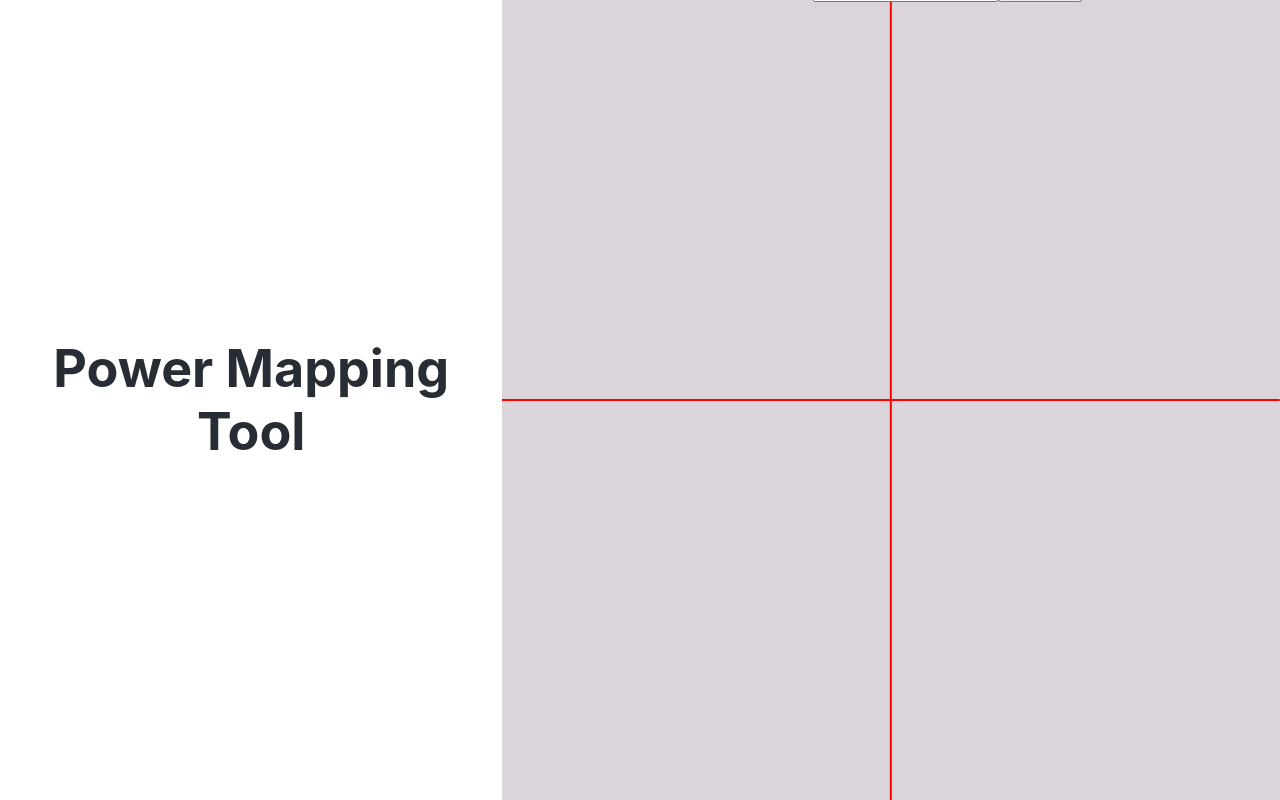
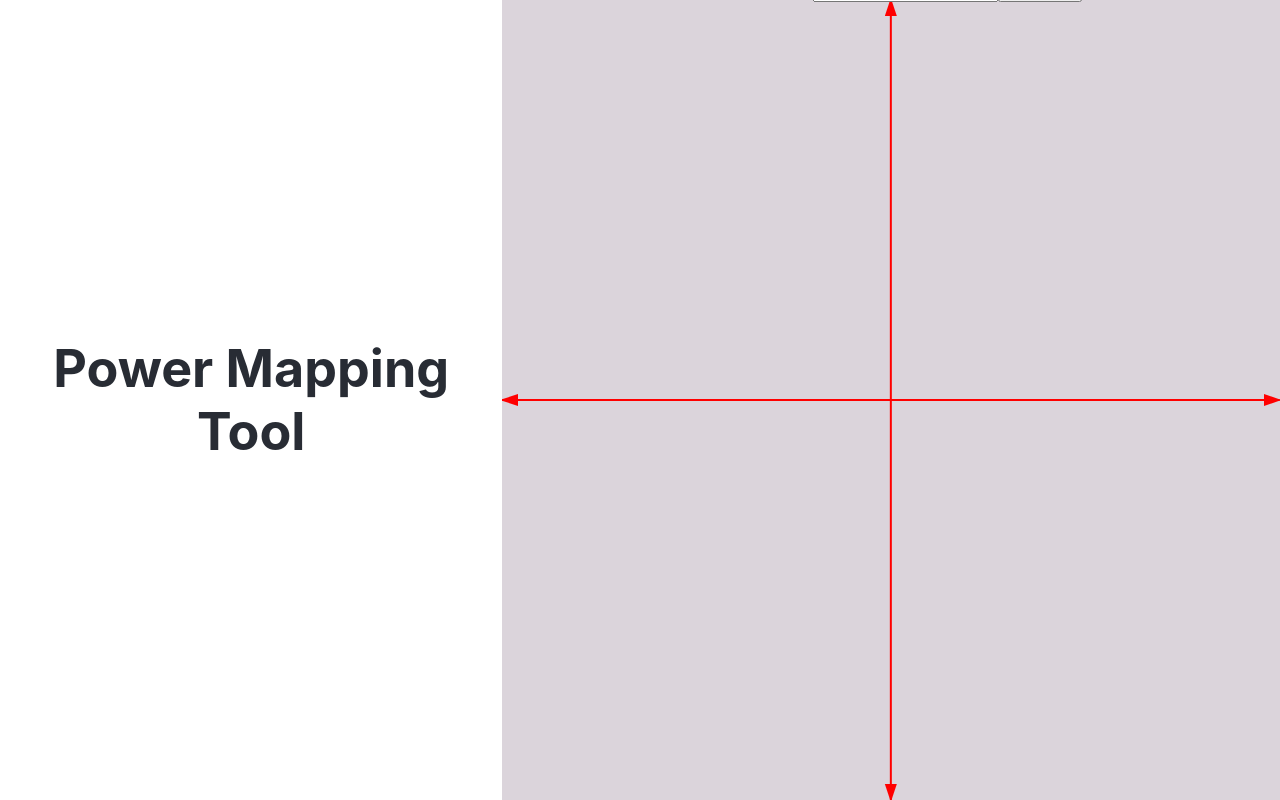
Before and after one commit to rabblerouser/power-map, a React (Create React App) app: page / in a window 1280 px wide. Built offline with nearby package versions, Linux system fonts and the light colour scheme.

Commit message:
[Alex] Add arrow to axis

```diff
--- a/src/axis/axis.js
+++ b/src/axis/axis.js
@@ -26,11 +26,18 @@ class Axis extends Component {
         return (
             <div className="axis">
                 <svg className='line'>
-                    <line x1={"50%"} y1={"0"} x2={"50%"} y2={"100%"} markerEnd={ 'url(#markerArrow)' }  style={{ stroke: 'red', strokeWidth: 2 }} />
+                    <marker id="arrow" markerWidth="10" markerHeight="10" refX="8" refY="3" orient="auto-start-reverse" markerUnits="strokeWidth">
+                        <path d="M0,0 L0,6 L9,3 z" fill="#f00" />
+                    </marker>
+                    <line x1={"50%"} y1={"0"} x2={"50%"} y2={"100%"}
+                          markerEnd={ 'url(#arrow)' } markerStart={' url(#arrow) '}
+                          style={{ stroke: 'red', strokeWidth: 2 }} />
                 </svg>
 
                 <svg className='line'>
-                    <line x1={"0"} y1={"50%"} x2={"100%"} y2={"50%"} markerEnd={ 'url(#markerArrow)' }  style={{ stroke: 'red', strokeWidth: 2 }} />
+                    <line x1={"0"} y1={"50%"} x2={"100%"} y2={"50%"}
+                          markerEnd={ 'url(#arrow)' } markerStart={' url(#arrow) '}
+                          style={{ stroke: 'red', strokeWidth: 2 }} />
                 </svg>
 
                 {this.state.children.map(child => child)}
```
